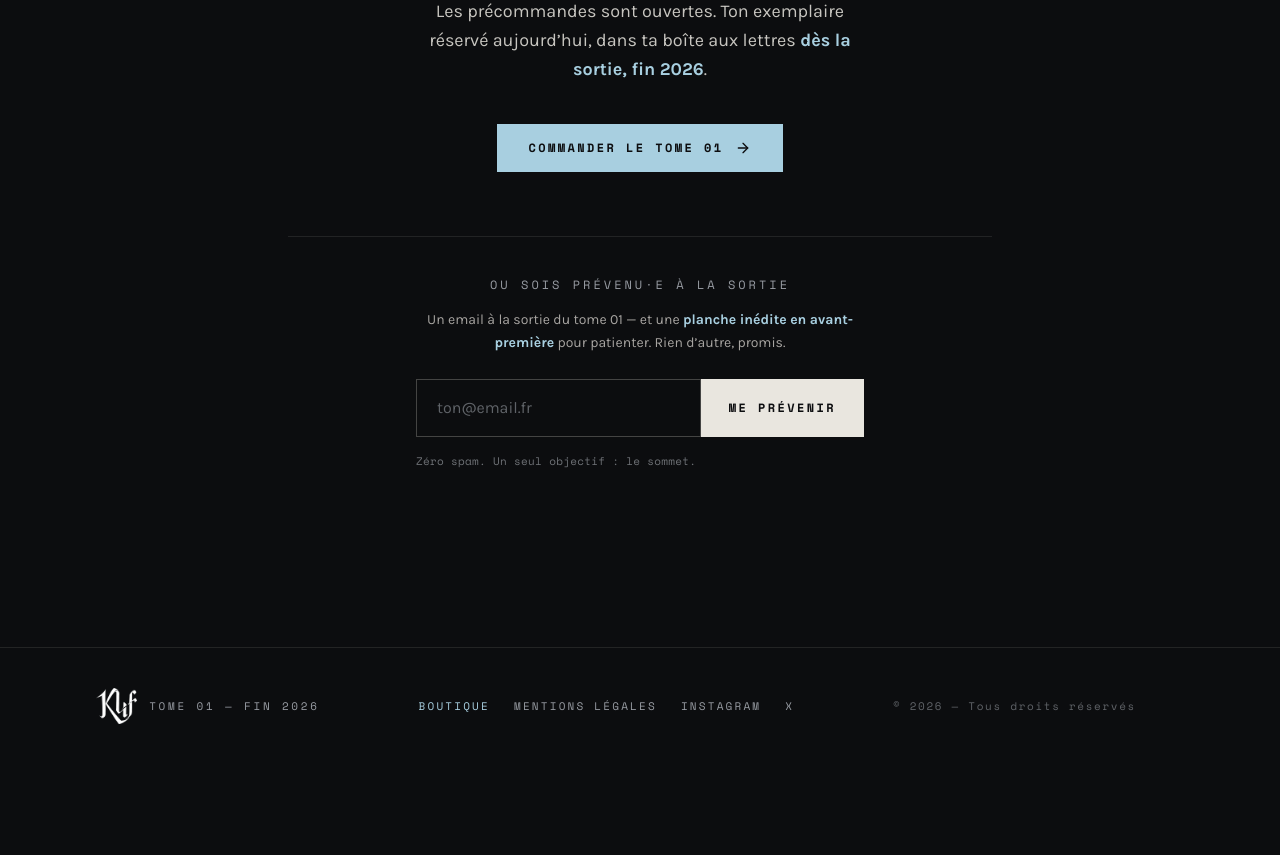
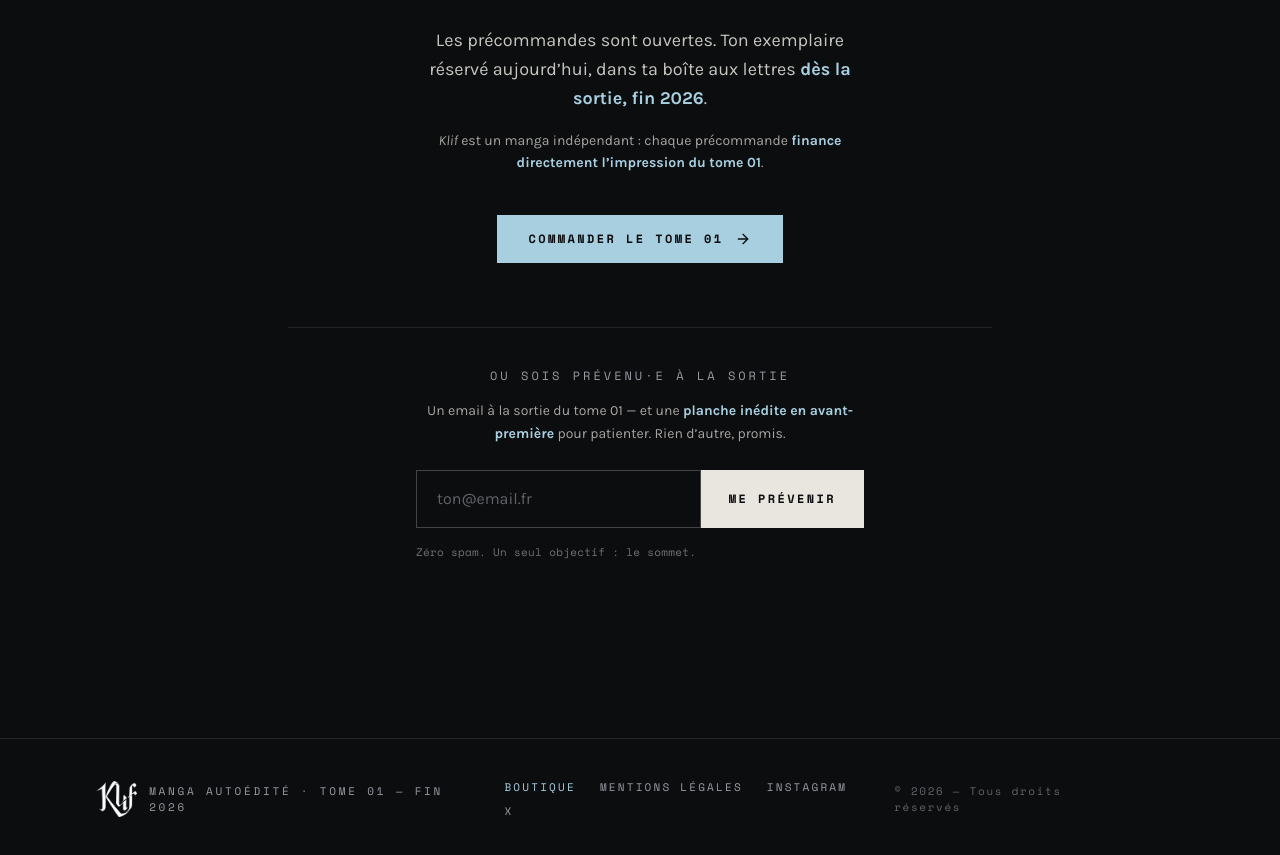
Before and after one commit to basilelmt/klif, a React (Vite) app: page / in a window 1280 px wide. Shown: the part 4840-5695 px from the top of the page. Before the commit the page ends 5604 px from the top, so only its background shows below. Built offline with nearby package versions, Linux system fonts and the light colour scheme.

Commit message:
Copy : mentions autoédition (créateurs, précommande, footer)

```diff
--- a/src/App.jsx
+++ b/src/App.jsx
@@ -1024,7 +1024,8 @@ function Auteur() {
               <p className="mt-4 max-w-2xl text-lg leading-relaxed text-papier/85">
                 <strong className="font-bold">Gautier Sardou</strong> est
                 passionné de BD et manga depuis qu’il sait lire. Après 4 ans de
-                travail voici son œuvre médiévale fantastique, <em>Klif</em>.
+                travail voici son œuvre médiévale fantastique, <em>Klif</em> —
+                autoéditée, en toute indépendance.
               </p>
             </Reveal>
             <Reveal delay={200}>
@@ -1098,6 +1099,13 @@ function Alerte() {
             <strong className="font-bold text-glacier">
               {" "}
               dès la sortie, fin 2026
+            </strong>
+            .
+          </p>
+          <p className="mx-auto mt-4 max-w-md text-sm leading-relaxed text-papier/70">
+            <em>Klif</em> est un manga indépendant&nbsp;: chaque précommande{" "}
+            <strong className="font-bold text-glacier">
+              finance directement l’impression du tome 01
             </strong>
             .
           </p>
@@ -1203,7 +1211,7 @@ function PiedDePage() {
         <p className="flex items-center gap-3">
           <img src="/logo.png" alt="Klif" className="h-9 w-auto" />
           <span className="font-mono text-[11px] tracking-[0.25em] text-brume">
-            TOME 01 — FIN 2026
+            MANGA AUTOÉDITÉ · TOME 01 — FIN 2026
           </span>
         </p>
         <nav
```
